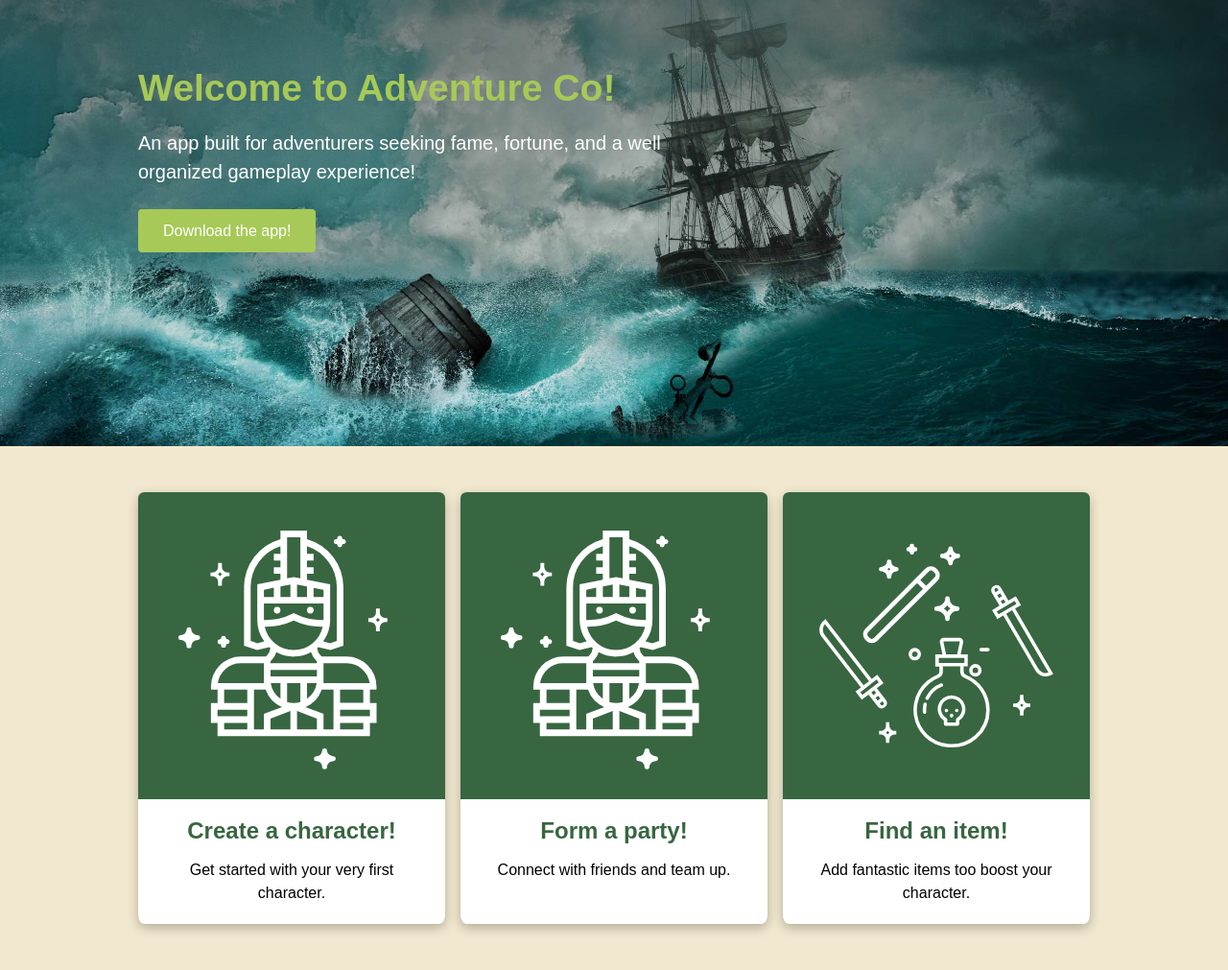
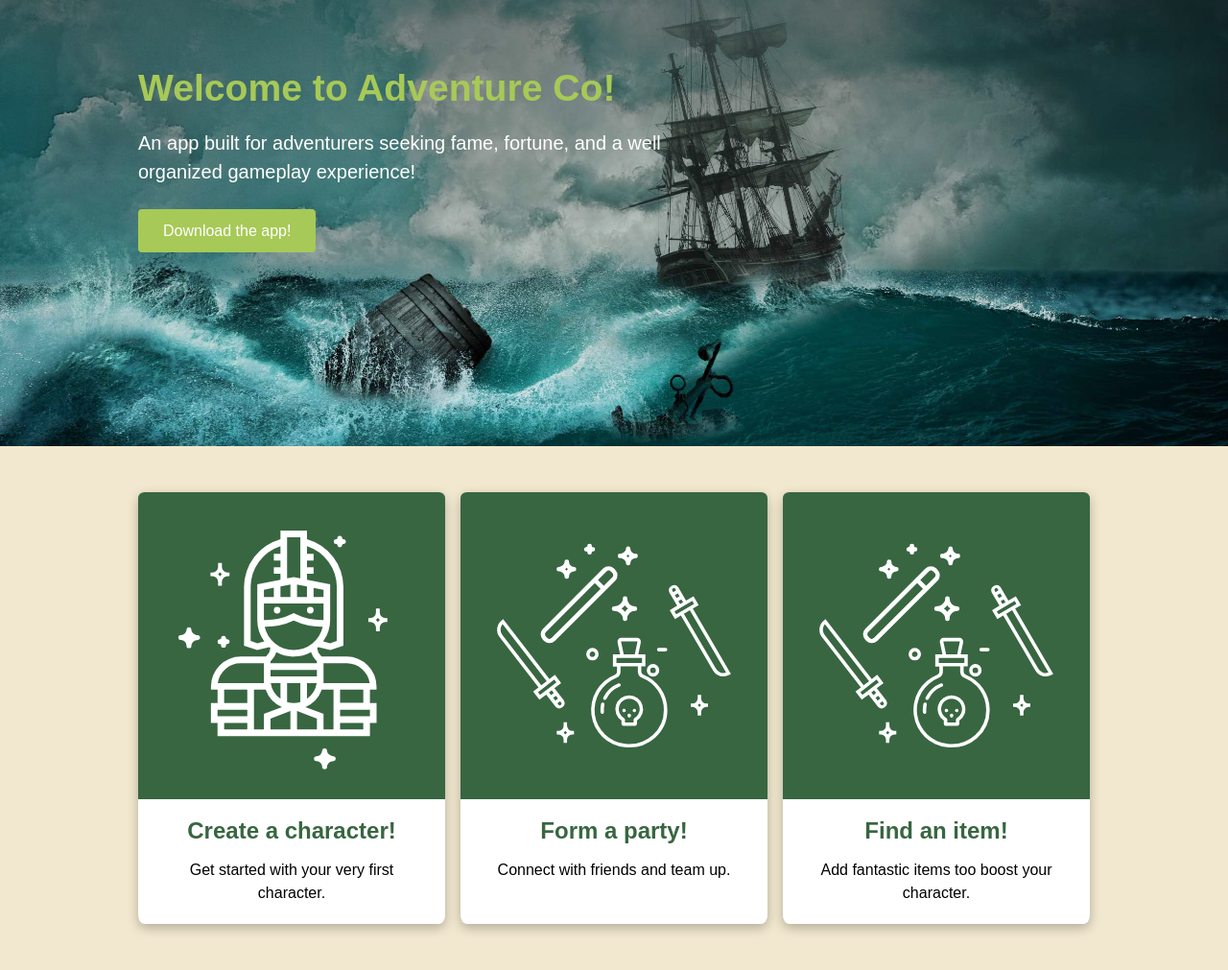
Before and after one commit to leve0311/mad9013-project-two-page-site, a plain HTML site: page index.html in a window 1280 px wide. Shown: the part 211-1222 px from the top of the page at 96% size. Drawn offline with Linux system fonts and the light colour scheme; a web font is replaced by a local one.

Commit message:
Fixed card

```diff
--- a/index.html
+++ b/index.html
@@ -54,7 +54,7 @@
                     </a>
                     <a href="#" class="card">
                         <div class="card__image">
-                            <img src="./images/card-character.svg" alt="Card Image">
+                            <img src="./images/card-items.svg" alt="Card Image">
                         </div>
                         <div class="card-content__container">
                             <div class="card__content">
```
